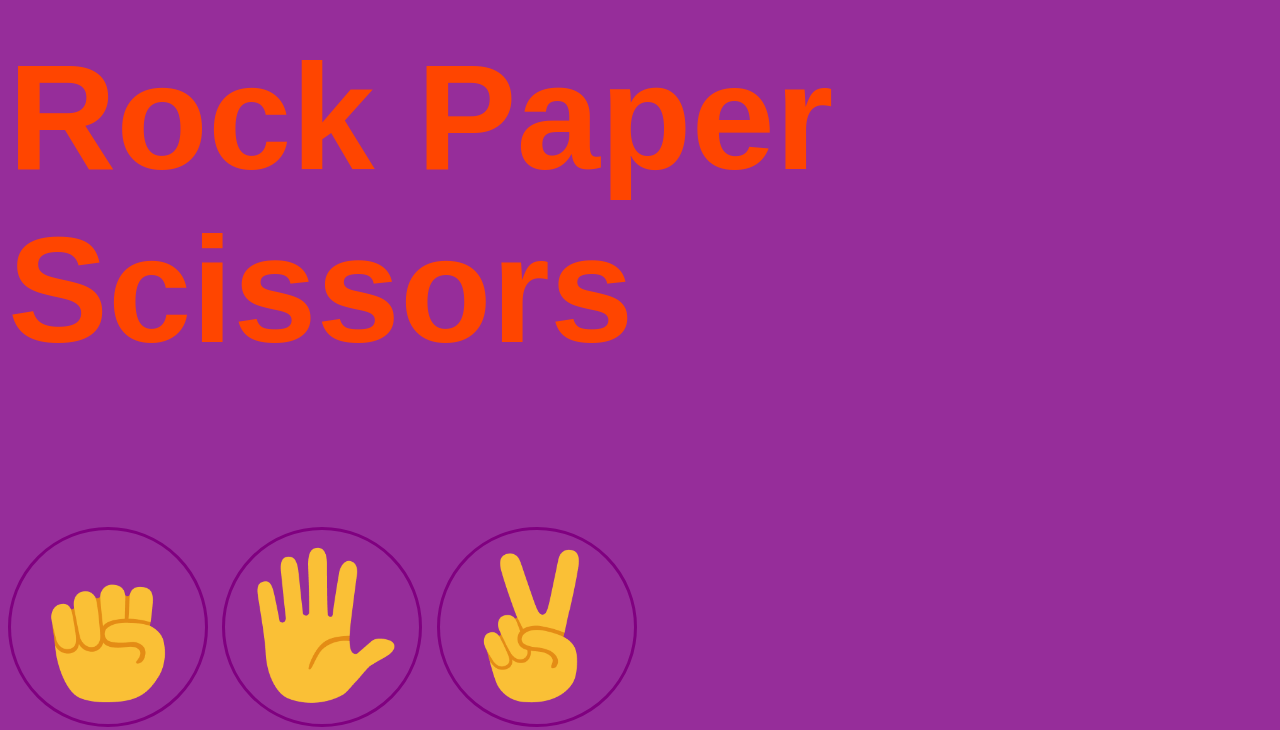
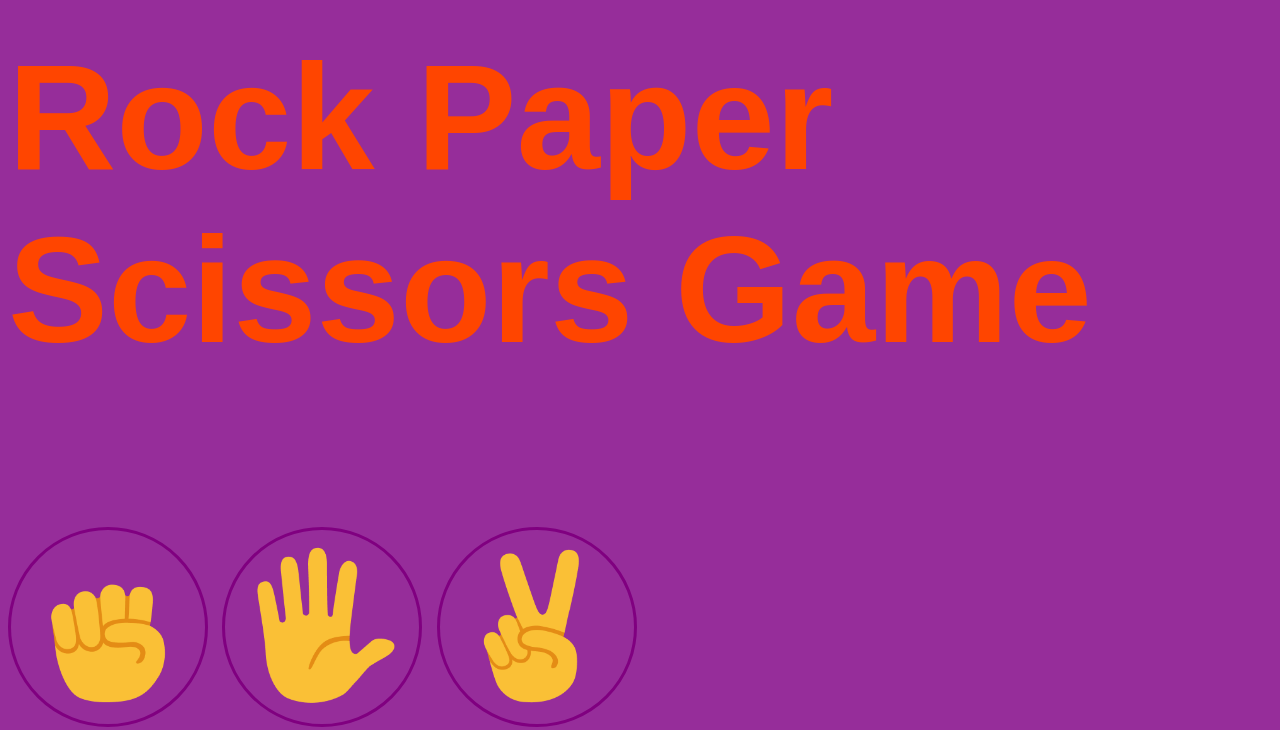
Before and after one commit to mbaezechikamso/rps, a plain HTML site: page index.html in a window 1280 px wide. Shown: the part 119-849 px from the top of the page. Drawn offline with Linux system fonts and the light colour scheme.

Commit message:
Update index.html

```diff
--- a/index.html
+++ b/index.html
@@ -7,7 +7,7 @@
 </head>
 
 <body>
-    <p class="title">Rock Paper Scissors</p>
+    <p class="title">Rock Paper Scissors Game</p>
     <button class="move-button" onclick="playGame('rock')"><img class="move-icon"
             src="rock-emoji.png"></button>
 
```
